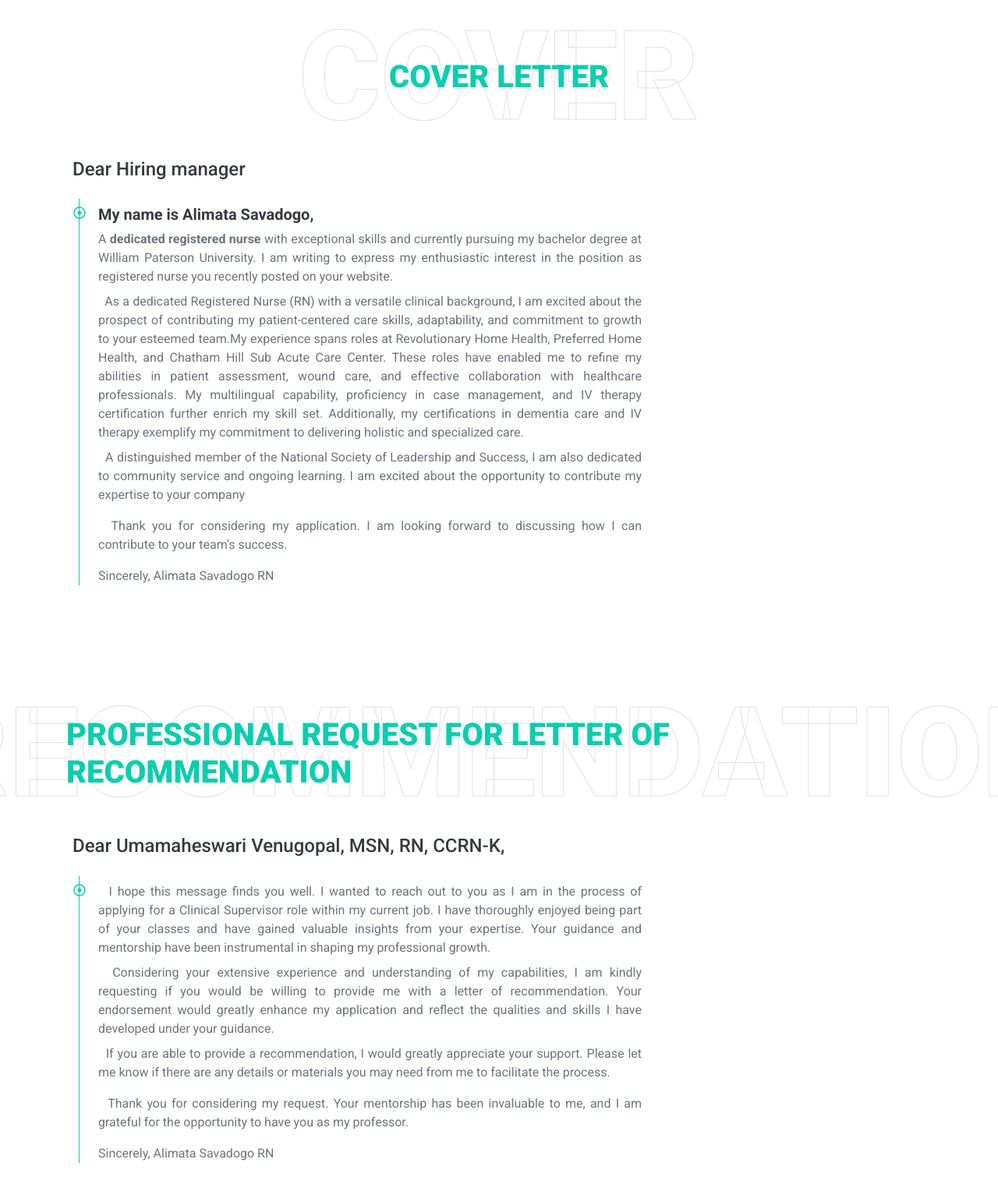
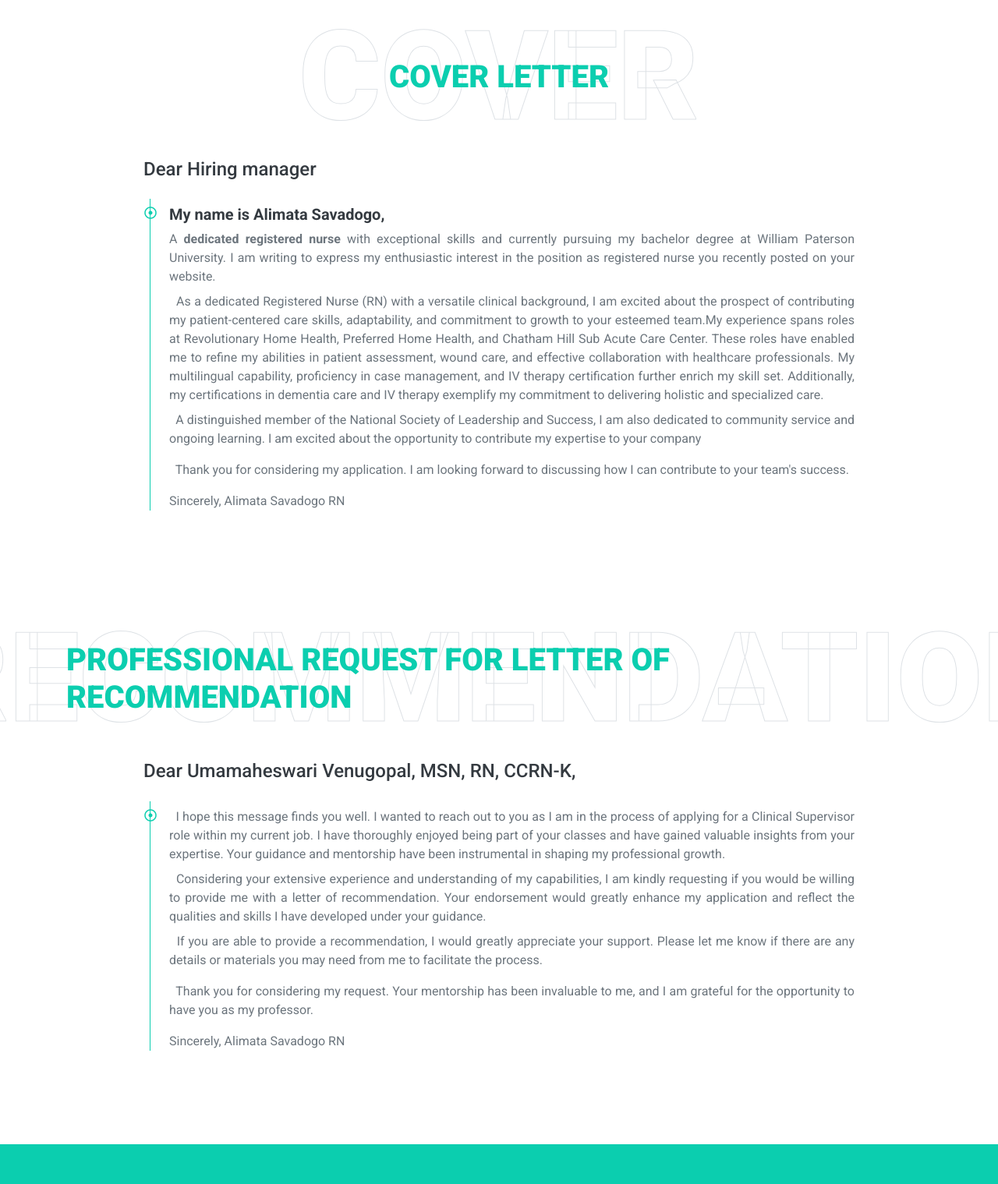
Before and after one commit to Atom1er/Alimata-Savadogo, a plain HTML site: page index.html in a window 1280 px wide. Shown: the part 1647-3166 px from the top of the page at 78% size. Drawn offline with nearby package versions, Linux system fonts and the light colour scheme.

Commit message:
Update index.html

```diff
--- a/index.html
+++ b/index.html
@@ -165,7 +165,7 @@
                 <h1 class="position-absolute text-uppercase text-primary">Cover Letter</h1>
             </div>
             <div class="row align-items-center">
-                <div class="col-8 ml-2 mr-2">
+                <div style="width: 80%; margin: 0 10%;">
                     <h4 class="mb-4">Dear Hiring manager</h4>
                     <div class="border-left border-primary pt-2 pl-4 ml-2">
                         <div class="position-relative mb-4">
@@ -225,7 +225,7 @@
                 <h1 class="position-absolute text-uppercase text-primary">Professional request for letter of recommendation</h1>
             </div>
             <div class="row align-items-center">
-                <div class="col-8 ml-2 mr-2">
+                <div style="width: 80%; margin: 0 10%;">
                     <h4 class="mb-4">Dear Umamaheswari Venugopal, MSN, RN, CCRN-K,</h4>
                     <div class="border-left border-primary pt-2 pl-4 ml-2">
                         <div class="position-relative mb-4">
```
